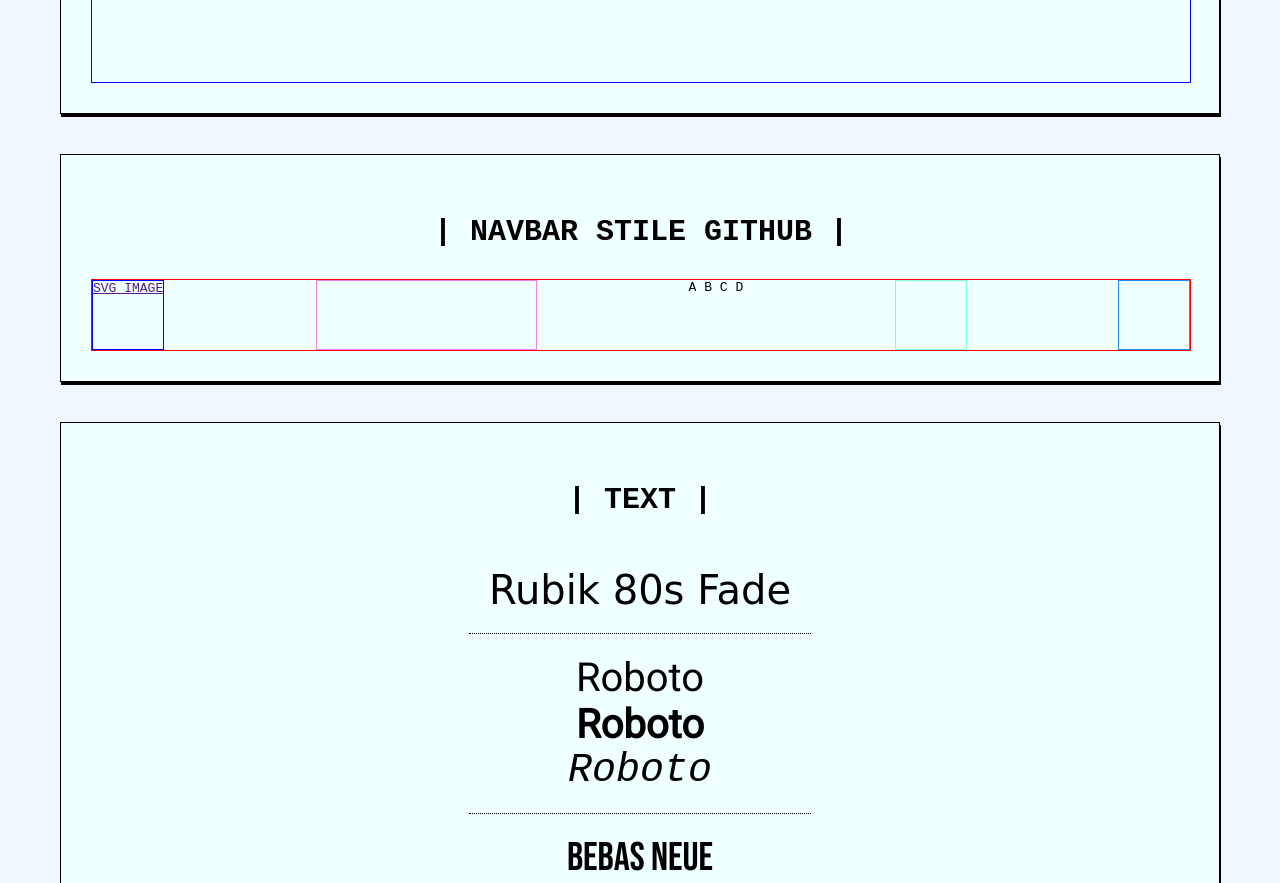
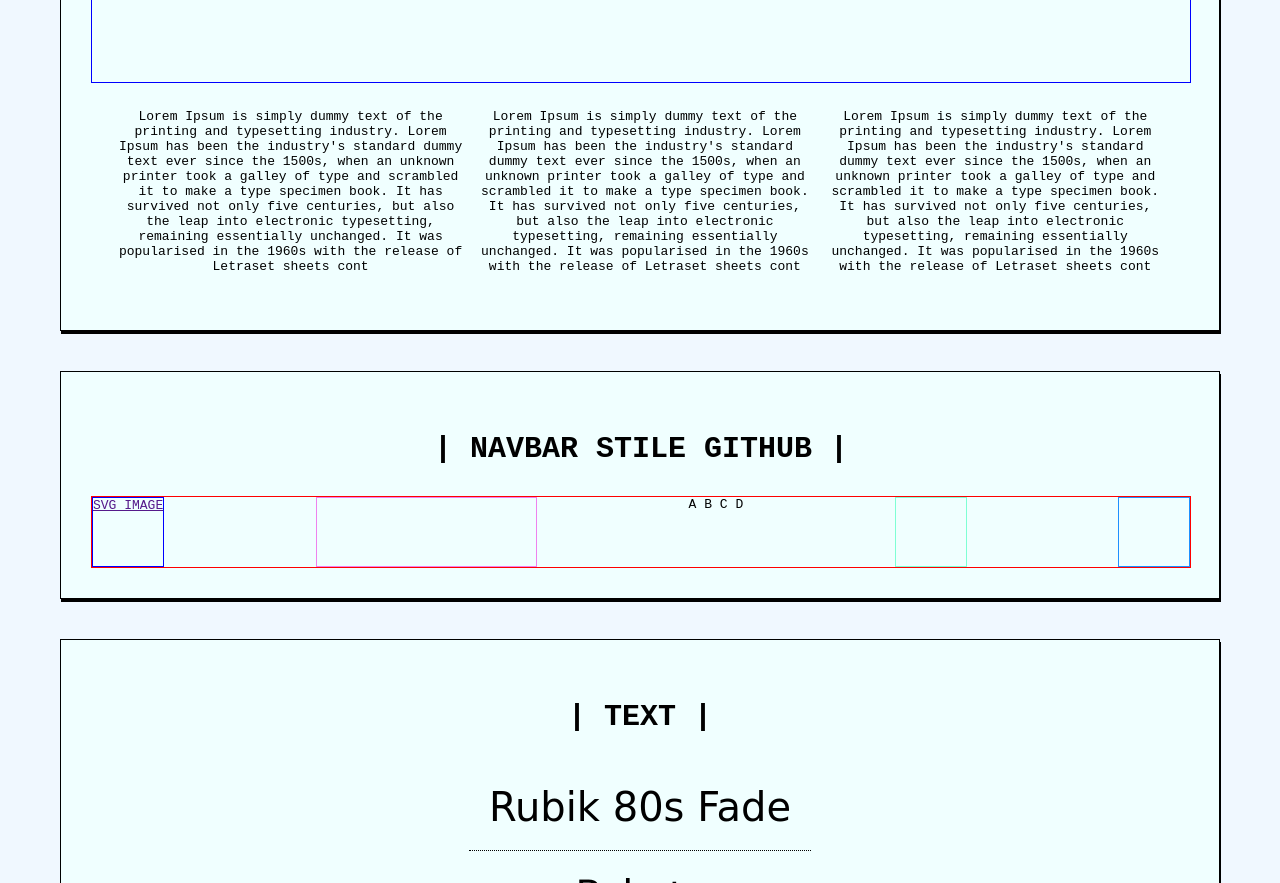
Before and after one commit to Bobagiovi95/code-ready-to-use, a plain HTML site: page index.html in a window 1280 px wide. Shown: the part 4375-5258 px from the top of the page. Drawn offline with nearby package versions, Linux system fonts and the light colour scheme; a web font is replaced by a local one.

Commit message:
some grid stuff

```diff
--- a/index.html
+++ b/index.html
@@ -163,6 +163,7 @@
         </form>
       </section>
 
+      <!-- Grid -->
       <section>
         <h2>Grid</h2>
        <div class="container-grid">
@@ -172,6 +173,19 @@
         <div class="div-grid-right"><h1>Right</h2></div>
         <footer class="footer-grid"><h1>Footer</h1></footer>
       </div>
+
+      <div class="container-grid-two">
+        <p>Lorem Ipsum is simply dummy text of the printing and typesetting industry. Lorem Ipsum has been the industry's standard dummy text ever since the 1500s, when an unknown printer took a galley of type and scrambled it to make a type specimen book.
+          It has survived not only five centuries, but also the leap into electronic typesetting, remaining essentially unchanged.
+          It was popularised in the 1960s with the release of Letraset sheets cont</p>
+        <p>Lorem Ipsum is simply dummy text of the printing and typesetting industry. Lorem Ipsum has been the industry's standard dummy text ever since the 1500s, when an unknown printer took a galley of type and scrambled it to make a type specimen book.
+          It has survived not only five centuries, but also the leap into electronic typesetting, remaining essentially unchanged.
+          It was popularised in the 1960s with the release of Letraset sheets cont</p>
+        <p>Lorem Ipsum is simply dummy text of the printing and typesetting industry. Lorem Ipsum has been the industry's standard dummy text ever since the 1500s, when an unknown printer took a galley of type and scrambled it to make a type specimen book.
+          It has survived not only five centuries, but also the leap into electronic typesetting, remaining essentially unchanged.
+          It was popularised in the 1960s with the release of Letraset sheets cont</p>
+      </div>
+
       </section>
 
       <section>
--- a/style.css
+++ b/style.css
@@ -260,6 +260,13 @@ input {
   grid-area: footer;
 }
 
+.container-grid-two {
+  display: grid;
+  grid-template-columns: 33% 1fr 1fr;
+  gap: 1em;
+  padding: 2em;
+}
+
 
 /* Navbar */
 
```
Also changed, not shown: 1 other file.
